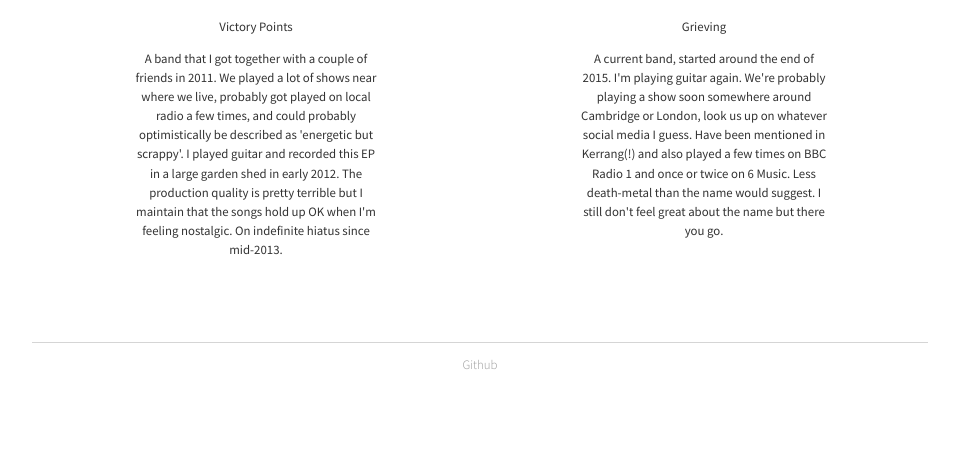
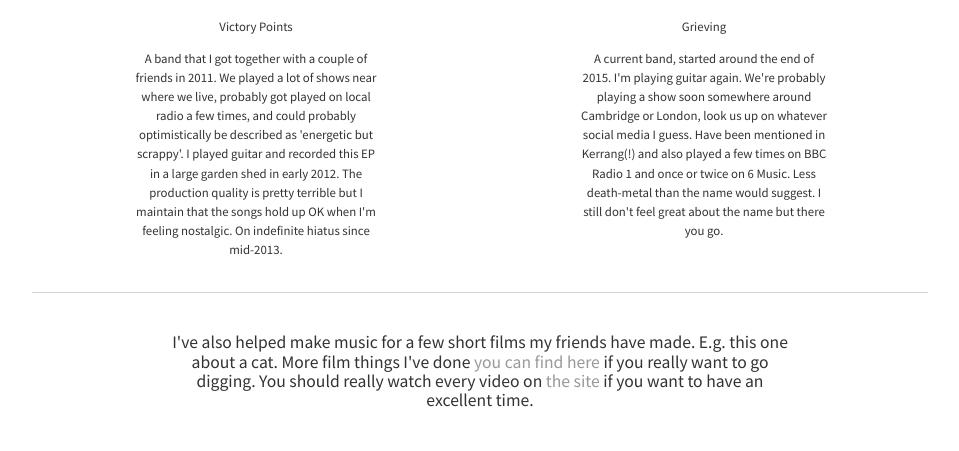
Before and after one commit to thisisned/thisisned.github.io, a Jekyll site: the page built from music/index.html, in a window 1280 px wide. Shown: the part 694-1145 px from the top of the page, without its empty margins (160-1119 px from the left). Built offline with Jekyll 4.4.1, drawn with Linux system fonts in a browser that asks for light colours; grey boxes are pictures that could not be loaded.

Commit message:
Add video, other cosmetic tweaks

```diff
--- a/_layouts/default.html
+++ b/_layouts/default.html
@@ -25,7 +25,8 @@
     </div>
     <footer>
       <ul>
-        <li><a href="https://github.com/thisisned">Github</a></li>
+        <li><a href="https://twitter.com/thisisned" target="_blank">Twitter</a></li>
+        <li><a href="https://github.com/thisisned" target="_blank">Github</a></li>
       </ul>
     </footer>
   </body>
--- a/css/main.css
+++ b/css/main.css
@@ -31,6 +31,15 @@ nav ul li, footer ul li {
   max-width: 70%;
   margin: 0 auto 40px auto;
   text-align: center;
+}
+
+.front-img {
+  border-radius: 50%;
+  max-height: 60%;
+  max-width: 60%;
+  display: block;
+  margin: 0 auto;
+  opacity: 0.8;
 }
 
 a {
@@ -81,6 +90,8 @@ ul.posts li {
   flex-wrap: wrap;
   justify-content: space-around;
   text-align: center;
+  margin-bottom: 40px;
+  border-bottom: 1px solid #d5d5d5;
 }
 
 .music-block {
@@ -94,3 +105,6 @@ ul.posts li {
   font-size: 0.8em;
   line-height: 1.5;
 }
+
+.embed-container { position: relative; padding-bottom: 56.25%; height: 0; overflow: hidden; max-width: 100%; }
+.embed-container iframe, .embed-container object, .embed-container embed { position: absolute; top: 0; left: 0; width: 100%; height: 100%; }
--- a/index.html
+++ b/index.html
@@ -5,3 +5,4 @@ title: This is Ned
 <div class="blurb">
   <p>I'm trying to make a website. What of it.</p>
 </div>
+<img class="front-img" src="/assets/front.jpg">
--- a/music/index.html
+++ b/music/index.html
@@ -17,3 +17,8 @@ title: Music
     <p>A current band, started around the end of 2015. I'm playing guitar again. We're probably playing a show soon somewhere around Cambridge or London, look us up on whatever social media I guess. Have been mentioned in Kerrang(!) and also played a few times on BBC Radio 1 and once or twice on 6 Music. Less death-metal than the name would suggest. I still don't feel great about the name but there you go.</p>
   </div>
 </div>
+<div class="blurb"><p>I've also helped make music for a few short films my friends have made. E.g. this one about a cat. More film things I've done <a href="http://www.projecttrident.com/members/ned/" target="_blank">you can find here</a> if you really want to go digging. You should really watch every video on <a href="http://www.projecttrident.com/videos/" target="_blank">the site</a> if you want to have an excellent time.</p></div>
+<div class="video">
+  <div class='embed-container'><iframe src='https://player.vimeo.com/video/38582238' frameborder='0' webkitAllowFullScreen mozallowfullscreen allowFullScreen></iframe></div>
+</div>
+<div class="video"></div>
```
Also changed, not shown: assets/front.jpg (added). Lines whose indentation alone changed are shown as unchanged.
